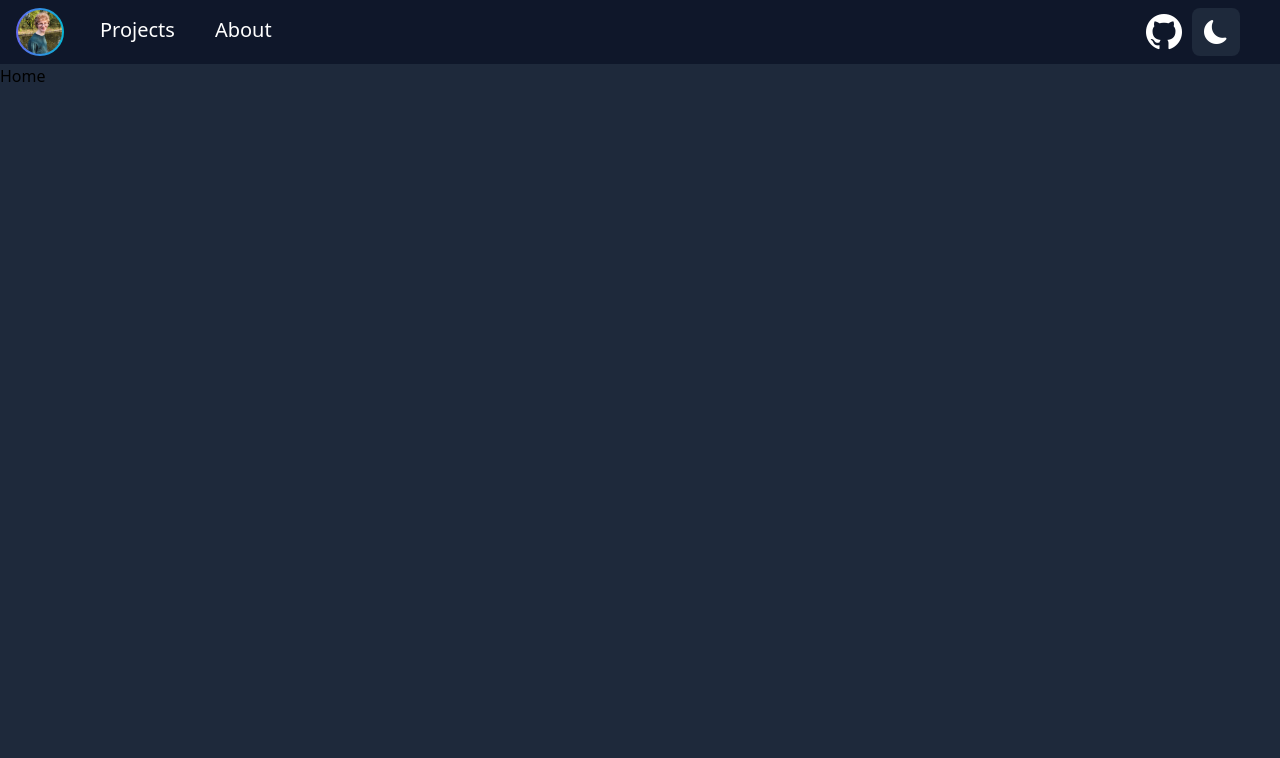
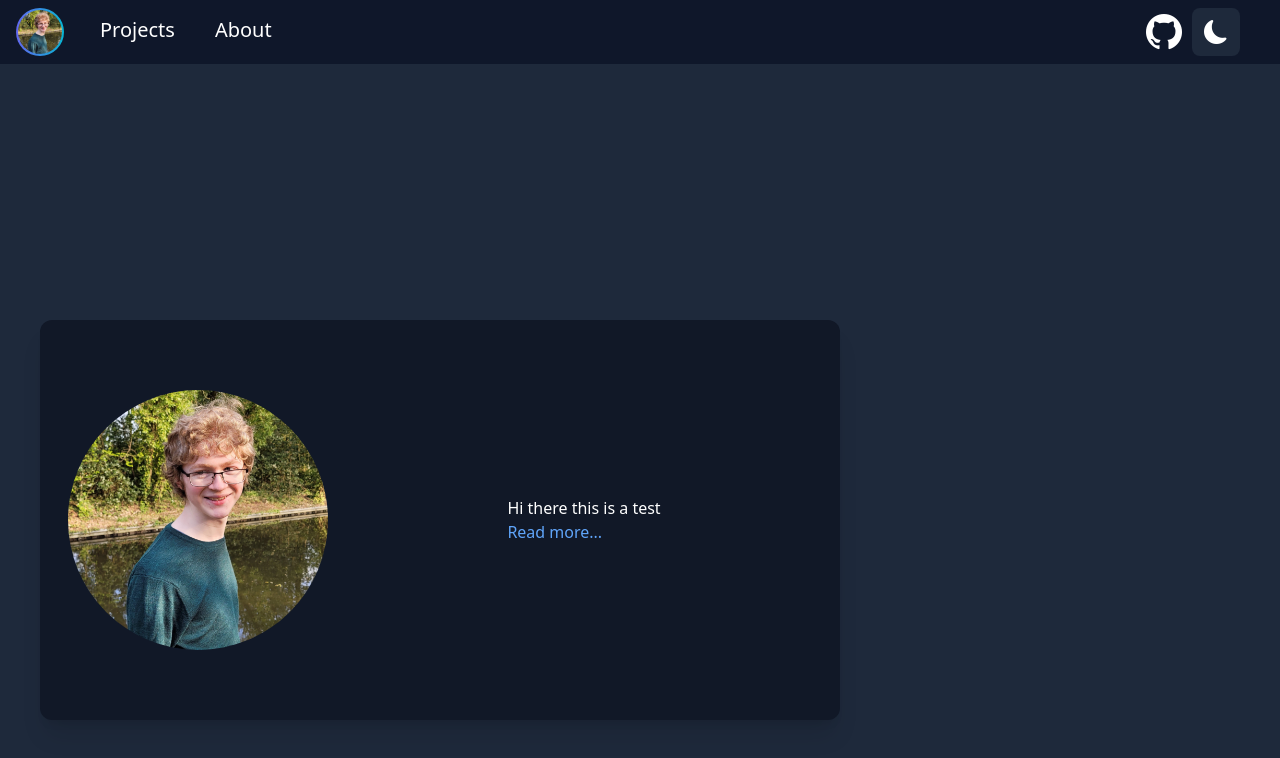
Before and after one commit to willumz/willumz.github.io, a React (Create React App) app: page / in a window 1280 px wide. Shown: the top 758 px of the page. Built offline with nearby package versions, Linux system fonts and the light colour scheme.

Commit message:
feat: add placeholder element to homepage

```diff
--- /dev/null
+++ b/src/components/SummaryCard.tsx
@@ -0,0 +1,57 @@
+import React, { Component } from "react";
+import { Link } from "react-router-dom";
+
+interface Props {
+    img: string;
+    text: string;
+    readMoreLink?: string;
+    readMoreLinkExternal?: string;
+}
+
+export default class SummaryCard extends Component<Props> {
+    render() {
+        return (
+            <div className="flex w-screen justify-center md:justify-start">
+                <div className="bg-blue-100 dark:bg-gray-900 shadow-xl rounded-xl w-3/4 md:w-[25rem] mx-10 h-fit lg:w-[50rem] lg:h-[25rem]">
+                    <div className="float-top lg:float-left w-full lg:w-auto lg:h-full">
+                        <div className="flex items-center justify-center w-full lg:w-auto lg:h-full mt-7 lg:mt-0 lg:ml-7">
+                            <img
+                                className="rounded-full w-[65%] lg:w-auto lg:h-[65%]"
+                                src={this.props.img}
+                                alt=""
+                            />
+                        </div>
+                    </div>
+                    <div className="w-full lg:w-auto lg:h-full">
+                        <div className="flex justify-center w-full lg:w-auto lg:h-full items-center px-15 py-10 lg:px-10 lg:py-15 text-black dark:text-white">
+                            <p>
+                                {this.props.text}
+                                <br />
+                                {this.props.readMoreLink !== undefined ? (
+                                    <Link
+                                        className="text-blue-600 dark:text-blue-400"
+                                        to={this.props.readMoreLink}
+                                    >
+                                        Read more...
+                                    </Link>
+                                ) : (
+                                    ""
+                                )}
+                                {this.props.readMoreLinkExternal !== undefined ? (
+                                    <a
+                                        className="text-blue-600 dark:text-blue-400"
+                                        href={this.props.readMoreLinkExternal}
+                                    >
+                                        Read more...
+                                    </a>
+                                ) : (
+                                    ""
+                                )}
+                            </p>
+                        </div>
+                    </div>
+                </div>
+            </div>
+        );
+    }
+}
--- a/src/pages/Home.tsx
+++ b/src/pages/Home.tsx
@@ -1,7 +1,20 @@
 import React, { Component } from "react";
+import SummaryCard from "../components/SummaryCard";
+
+import profilePic from "../assets/profilepic.jpg";
 
 export default class Home extends Component {
     render() {
-        return <div>Home</div>;
+        return (
+            <div>
+                <div className="absolute top-80">
+                    <SummaryCard
+                        img={profilePic}
+                        text="Hi there this is a test"
+                        readMoreLink="/about"
+                    />
+                </div>
+            </div>
+        );
     }
 }
```
